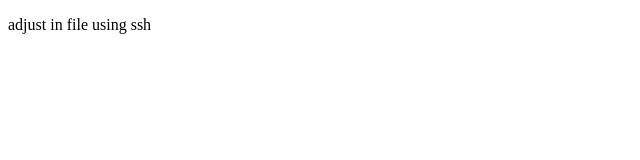
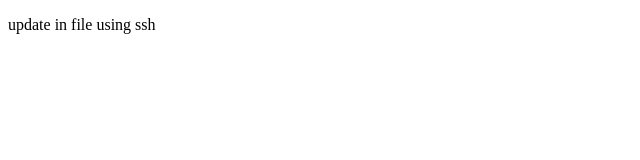
Before and after one commit to maya0998/testrepo, a plain HTML site: page home.html in a window 1280 px wide. Shown: the full height of the page, 0-640 px from the left. Drawn offline with Linux system fonts and the light colour scheme.

Commit message:
update using ssh

```diff
--- a/home.html
+++ b/home.html
@@ -6,6 +6,6 @@
     <title>Document</title>
 </head>
 <body>
-    <p>adjust in file using ssh</p>
+    <p>update  in file using ssh</p>
 </body>
 </html>
```
